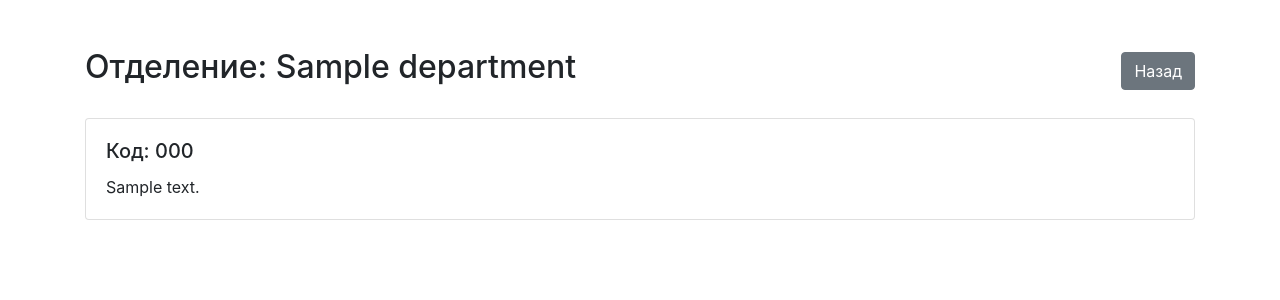
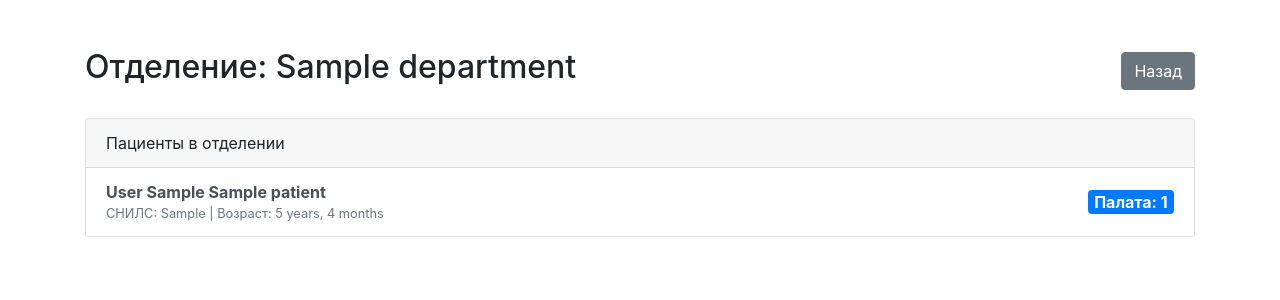
Before and after one commit to lizagashina/Hospital, a Django app: template templates/accounts/department.html in a window 1280 px wide. Shown: the top 300 px of the page. Run offline with Django 3.2, Linux system fonts and the light colour scheme; the template is opened without the code that fills it: most values are stand-ins (such as "Sample title", 1, 10 or a date in 2020); some libraries are stand-ins or nearby versions.

Commit message:
Department update

```diff
--- a/accounts/models.py
+++ b/accounts/models.py
@@ -11,6 +11,12 @@ class Department(models.Model):
     name = models.CharField(max_length=100, verbose_name='Название отделения')
     code = models.CharField(max_length=10, unique=True, verbose_name='Код отделения')
     description = models.TextField(blank=True, verbose_name='Описание')
+
+    def get_current_patients(self):
+        return Patient.objects.filter(
+            admissions__department=self,
+            admissions__discharge_date__isnull=True
+        ).distinct()
 
     def __str__(self):
         return f"{self.name} ({self.code})"
--- a/accounts/views.py
+++ b/accounts/views.py
@@ -85,10 +85,14 @@ def home_view(request):
 @login_required
 def department_view(request, department_id):
     department = get_object_or_404(Department, id=department_id)
+    patients = department.get_current_patients()
     # Проверяем, что пользователь имеет доступ к этому отделению
     if not request.user.departments.filter(id=department_id).exists():
         return redirect('home')
-    return render(request, 'accounts/department.html', {'department': department})
+    return render(request, 'accounts/department.html', {
+        'department': department,
+        'patients': patients
+    })
 
 
 @login_required
--- a/templates/accounts/department.html
+++ b/templates/accounts/department.html
@@ -7,10 +7,32 @@
 </div>
 
 <div class="card">
-    <div class="card-body">
-        <h5 class="card-title">Код: {{ department.code }}</h5>
-        {% if department.description %}
-            <p class="card-text">{{ department.description }}</p>
+    <div class="card-header">Пациенты в отделении</div>
+    <div class="card-body p-0">
+        {% if patients %}
+        <div class="list-group list-group-flush">
+            {% for patient in patients %}
+            <a href="{% url 'patient_detail' patient.id %}"
+               class="list-group-item list-group-item-action">
+                <div class="d-flex justify-content-between align-items-center">
+                    <div>
+                        <strong>{{ patient.last_name }} {{ patient.first_name }} {{ patient.middle_name }}</strong>
+                        <div class="text-muted small">
+                            СНИЛС: {{ patient.formatted_snils }} |
+                            Возраст: {{ patient.birth_date|timesince }}
+                        </div>
+                    </div>
+                    <span class="badge badge-primary">
+                        Палата: {{ patient.admissions.first.room_number }}
+                    </span>
+                </div>
+            </a>
+            {% endfor %}
+        </div>
+        {% else %}
+        <div class="p-4 text-center text-muted">
+            В отделении нет пациентов
+        </div>
         {% endif %}
     </div>
 </div>
```
Also changed, not shown: templates/accounts/patient_detail.html (+8 -2 lines).
